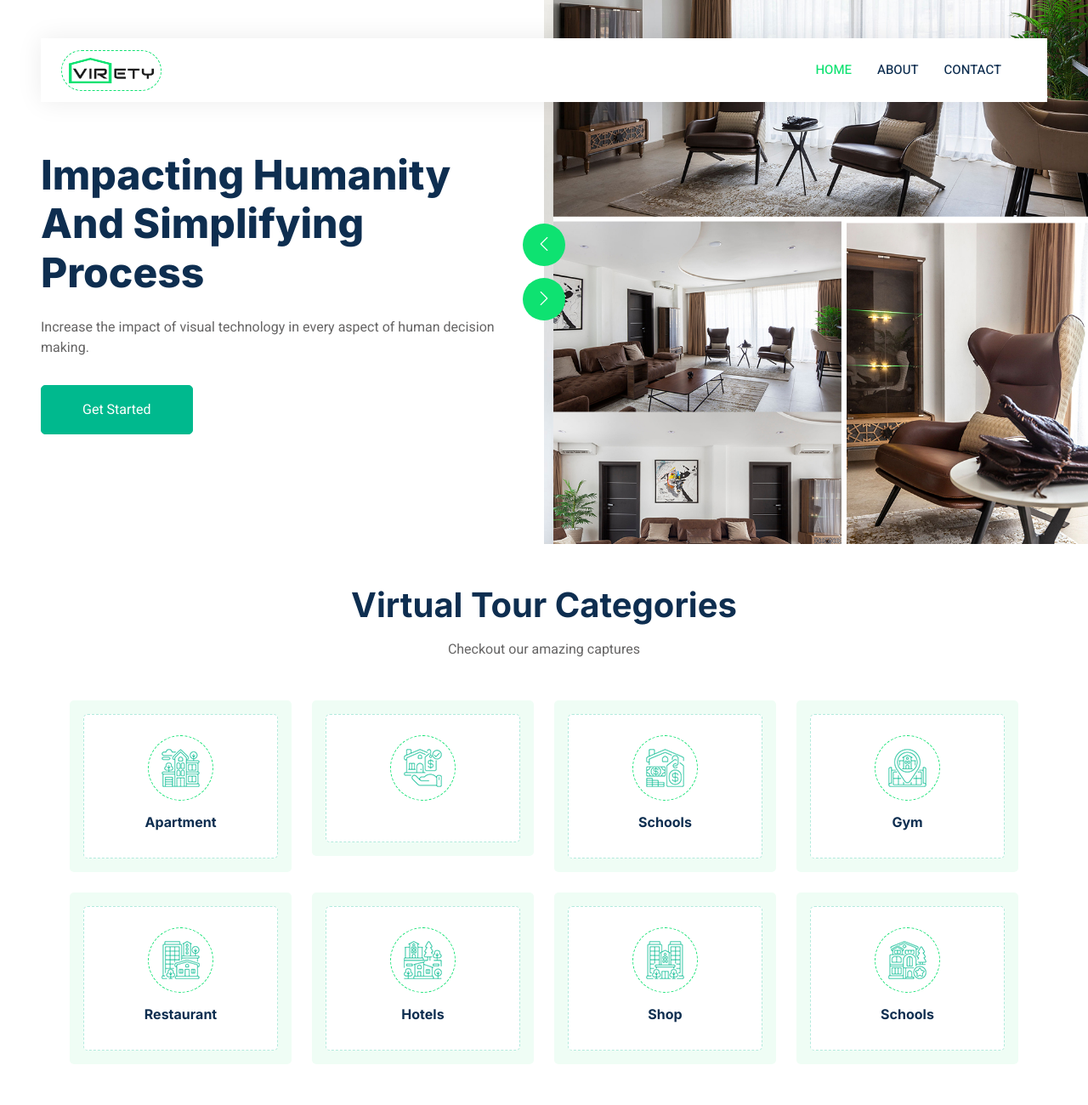
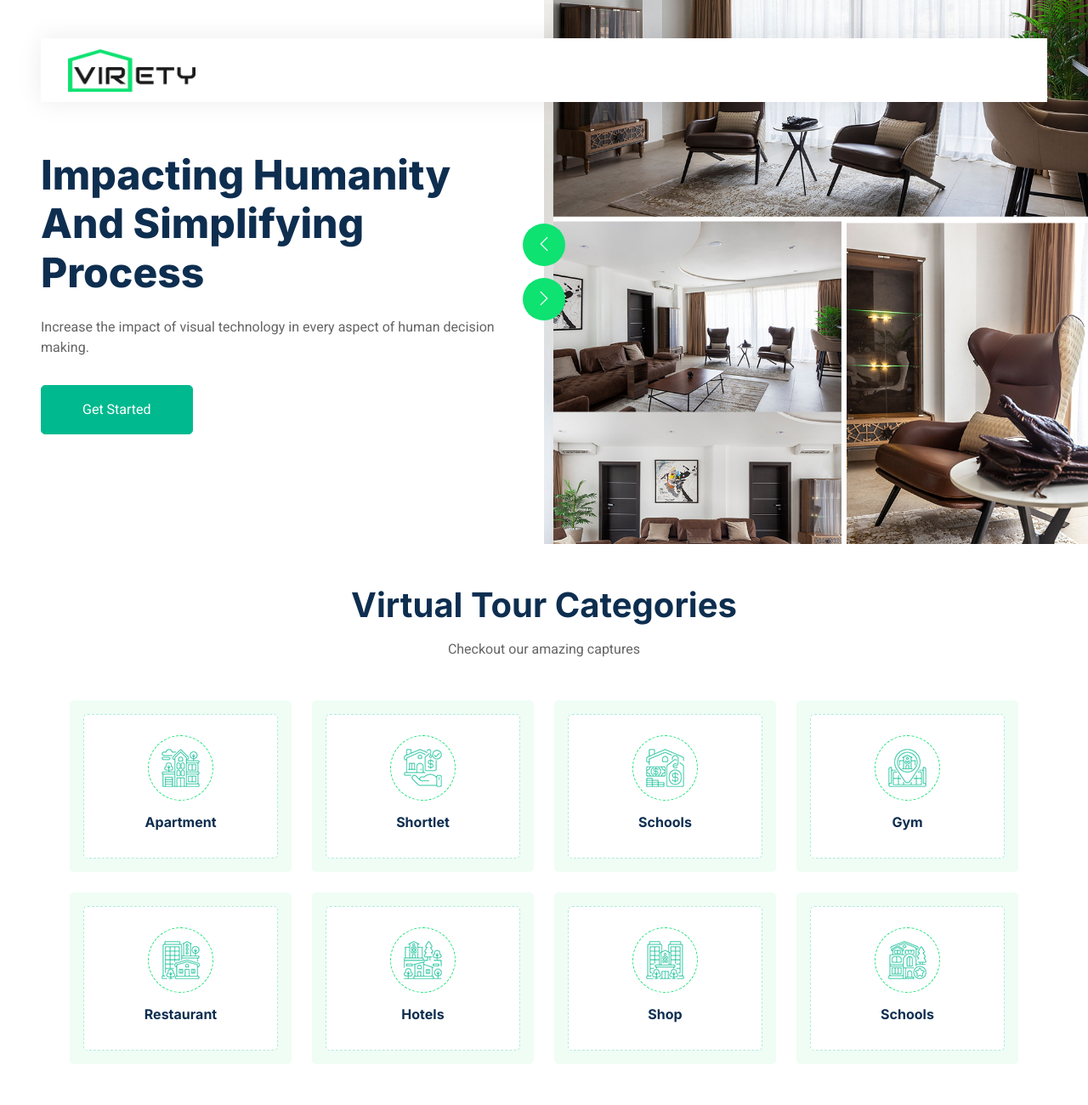
Before and after one commit to Dministry/virety, a plain HTML site: page index.html in a window 1280 px wide. Shown: the top 1300 px of the page at 85% size. Drawn offline with nearby package versions, Linux system fonts and the light colour scheme.

Commit message:
Header changes

```diff
--- a/index.html
+++ b/index.html
@@ -47,8 +47,8 @@
         <div class="container-fluid nav-bar bg-transparent">
             <nav class="navbar navbar-expand-lg bg-white navbar-light py-0 px-4">
                 <a href="index.html" class="navbar-brand d-flex align-items-center text-center">
-                    <div class="icon p-2 me-2">
-                        <img class="img-fluid" src="img/virety-logo.png" alt="Icon" style="width: 100px; height: 30px;">
+                    <div class="ico p-2 me-2">
+                        <img class="img-fluid" src="img/virety-logo.png" alt="Icon" style="width: 150px; height: 50px;">
                     </div>
                     <!-- <h1 class="m-0 text-primary">Virety</h1> -->
                 </a>
@@ -57,8 +57,8 @@
                 </button>
                 <div class="collapse navbar-collapse" id="navbarCollapse">
                     <div class="navbar-nav ms-auto">
-                        <a href="index.html" class="nav-item nav-link active">Home</a>
-                        <a href="#" class="nav-item nav-link">About</a>
+                        <!-- <a href="index.html" class="nav-item nav-link active">Home</a> -->
+                        <!-- <a href="#" class="nav-item nav-link">About</a> -->
                         <!-- <div class="nav-item dropdown">
                             <a href="#" class="nav-link dropdown-toggle" data-bs-toggle="dropdown">Property</a>
                             <div class="dropdown-menu rounded-0 m-0">
@@ -74,7 +74,7 @@
                                 <a href="404.html" class="dropdown-item">404 Error</a>
                             </div>
                         </div> -->
-                        <a href="#" class="nav-item nav-link">Contact</a>
+                        <!-- <a href="#" class="nav-item nav-link">Contact</a> -->
                     </div>
                     <!-- <a href="" class="btn btn-primary px-3 d-none d-lg-flex">Add Property</a> -->
                 </div>
@@ -87,7 +87,7 @@
         <div class="container-fluid header bg-white p-0">
             <div class="row g-0 align-items-center flex-column-reverse flex-md-row">
                 <div class="col-md-6 p-5 mt-lg-5">
-                    <h1 class="display-5 animated fadeIn mb-4 typewrite" data-period="2000" data-type='[ "Impacting Humanity And Simplifying Process", "I am Creative." ]'>Impacting
+                    <h1 class="display-5 animated fadeIn mb-4 typewrite" data-period="2000" data-type='[ "Impacting Humanity And Simplifying Process", "Get an immersive search experience", "Book your apartment choice in VR", "Travel round the world on one spot", "Get ready for an adventure of a life time", "Book your favourite tourist locations in VR", "Visit your favourite spots in VR", "Next level tourist experience" ]'>Impacting
                         <span class="text-primary">Humanity </span>And Simplifying Process </h1>
                     <p class="animated fadeIn mb-4 pb-2">Increase the impact of visual technology in every aspect of human decision making.</p>
                     <a href="" class="btn btn-primary py-3 px-5 me-3 animated fadeIn">Get Started</a>
@@ -167,7 +167,7 @@
                                 <div class="icon mb-3">
                                     <img class="img-fluid" src="img/icon-villa.png" alt="Icon">
                                 </div>
-                                <h6></h6>
+                                <h6>Shortlet</h6>
                                 <!-- <span>123 Properties</span> -->
                             </div>
                         </a>
@@ -845,7 +845,7 @@
                             <div class="col-lg-6 wow fadeIn" data-wow-delay="0.5s">
                                 <div class="mb-4">
                                     <h1 class="mb-3">Contact Us</h1>
-                                    <p>We are here to serve you beter</p>
+                                    <p>Need a Virtual Tour Experience</p>
                                 </div>
                                 <a href="tel:+2349093001363" class="btn btn-primary py-3 px-4 me-2">
                                     <i class="fa fa-phone-alt me-2"></i>Make A Call</a>
```
Also changed, not shown: 1 other file.
